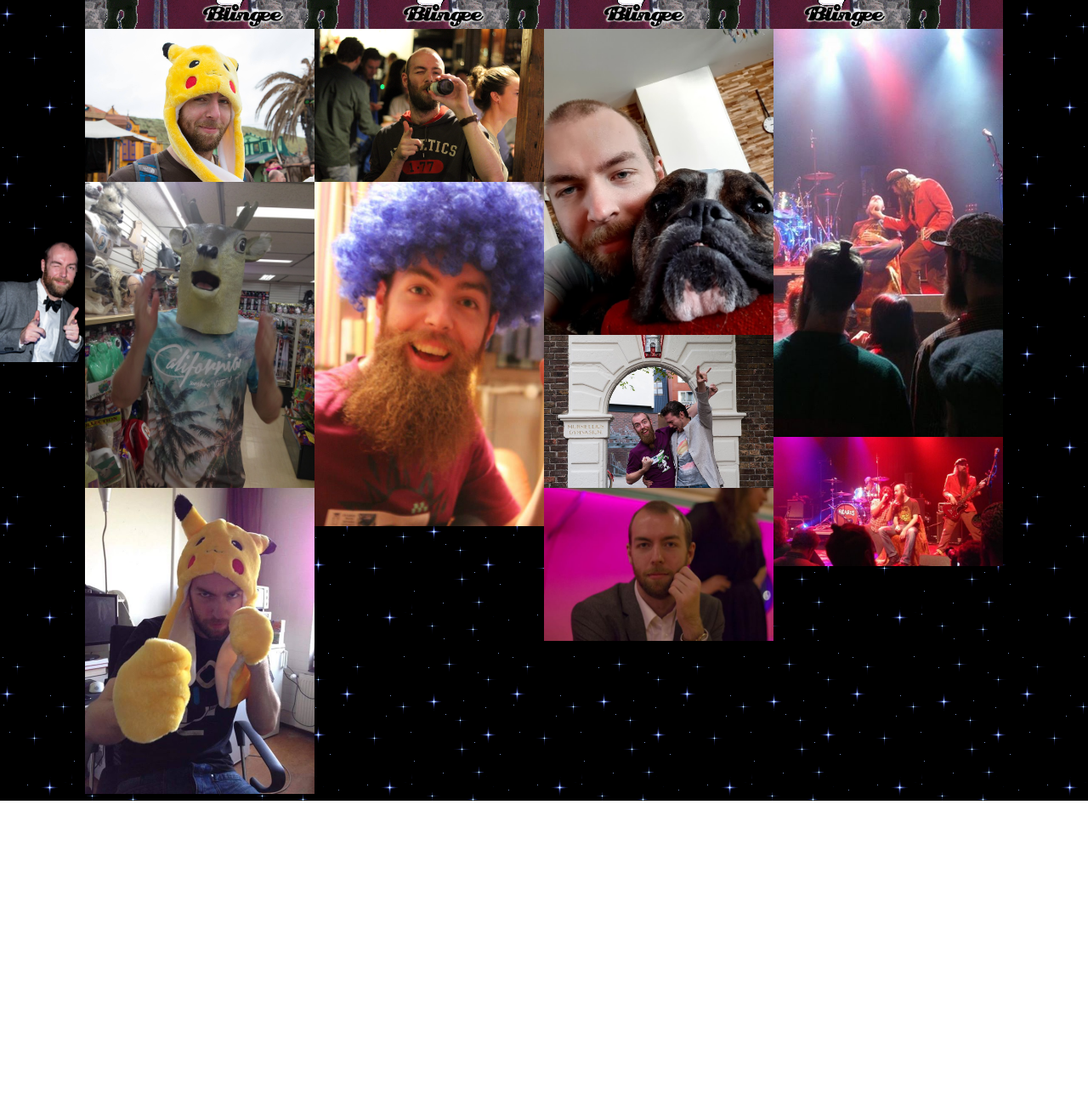
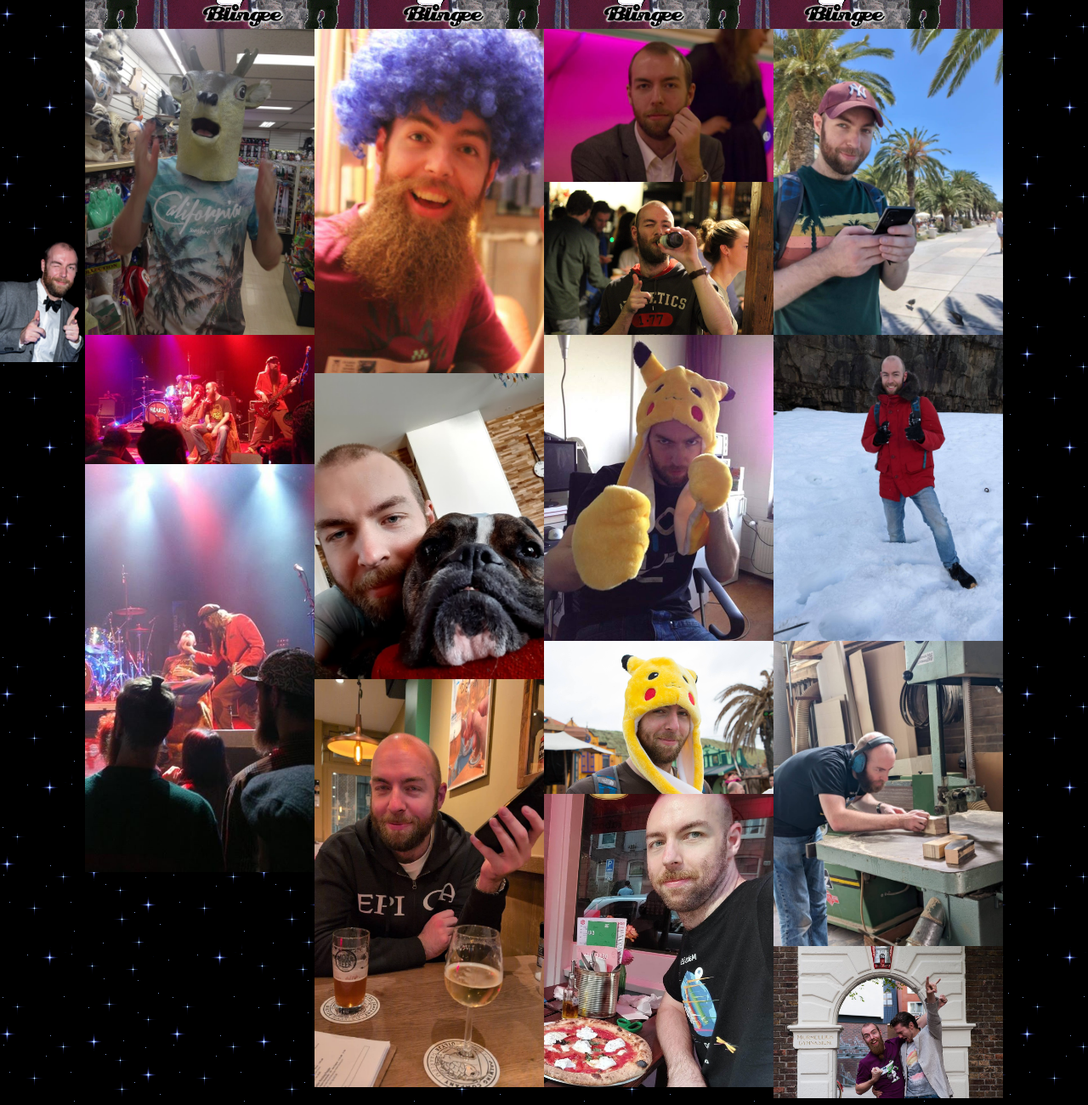
Before and after one commit to maarten990/maarten.sexy, a plain HTML site: page index.html in a window 1280 px wide. Shown: the part 374-1674 px from the top of the page at 85% size. Before the commit the page ends 1316 px from the top, so only its background shows below. Drawn offline with Linux system fonts and the light colour scheme.

Commit message:
update images

```diff
--- a/index.html
+++ b/index.html
@@ -1,8 +1,8 @@
+
 <html>
   <head>
     <meta charset="utf-8">
     <link rel="stylesheet" type="text/css" href="sexy.css"/>
-
     <title>The sexiest place on the internet</title>
   </head>
 
@@ -11,26 +11,51 @@
     </div>
 
     <section id="sexy_photos">
-
-	    <img src="assets/0.jpg" alt="so very sexy">
-
-	    <img src="assets/00.jpg" alt="so very sexy">
-
-	    <img src="assets/000.jpg" alt="so very sexy">
-
-	    <img src="assets/1.jpg" alt="so very sexy">
-
-	    <img src="assets/2.jpg" alt="so very sexy">
-
-	    <img src="assets/3.jpg" alt="so very sexy">
-
-	    <img src="assets/4.jpg" alt="so very sexy">
-
-	    <img src="assets/5.jpg" alt="so very sexy">
-
-	    <img src="assets/6.jpg" alt="so very sexy">
-
-	    <img src="assets/8.jpg" alt="so very sexy">
+      <a href="images/aaah.jpg">
+        <img src="images/aaah.jpg" alt="Sexy? Yes.">
+      </a>
+      <a href="images/beard_king.jpg">
+        <img src="images/beard_king.jpg" alt="Sexy? Yes.">
+      </a>
+      <a href="images/beard_stroke.jpg">
+        <img src="images/beard_stroke.jpg" alt="Sexy? Yes.">
+      </a>
+      <a href="images/blue.jpg">
+        <img src="images/blue.jpg" alt="Sexy? Yes.">
+      </a>
+      <a href="images/dog.jpg">
+        <img src="images/dog.jpg" alt="Sexy? Yes.">
+      </a>
+      <a href="images/drunk.jpg">
+        <img src="images/drunk.jpg" alt="Sexy? Yes.">
+      </a>
+      <a href="images/fancy.jpg">
+        <img src="images/fancy.jpg" alt="Sexy? Yes.">
+      </a>
+      <a href="images/gun.jpg">
+        <img src="images/gun.jpg" alt="Sexy? Yes.">
+      </a>
+      <a href="images/pika _punch.jpg">
+        <img src="images/pika _punch.jpg" alt="Sexy? Yes.">
+      </a>
+      <a href="images/pika_hat.jpg">
+        <img src="images/pika_hat.jpg" alt="Sexy? Yes.">
+      </a>
+      <a href="images/pizza.jpg">
+        <img src="images/pizza.jpg" alt="Sexy? Yes.">
+      </a>
+      <a href="images/sexy.jpg">
+        <img src="images/sexy.jpg" alt="Sexy? Yes.">
+      </a>
+      <a href="images/snow.jpg">
+        <img src="images/snow.jpg" alt="Sexy? Yes.">
+      </a>
+      <a href="images/wood.jpg">
+        <img src="images/wood.jpg" alt="Sexy? Yes.">
+      </a>
+      <a href="images/yyyeeeaaaahhh.jpg">
+        <img src="images/yyyeeeaaaahhh.jpg" alt="Sexy? Yes.">
+      </a>
 
     </section>
 
--- a/sexy.css
+++ b/sexy.css
@@ -4,6 +4,11 @@ body {
     margin-left: 100;
     margin-right: 100;
     font-family: Sans-Serif;
+    cursor: url('assets/cursor.png') 89 32, auto;
+}
+
+a {
+    cursor: url('assets/cursor.png') 89 32, auto;
 }
 
 .sexy_header {
```
Also changed, not shown: assets/cursor.png (added), images/aaah.jpg (renamed from assets/00.jpg), images/beard_king.jpg (renamed from assets/8.jpg), images/beard_stroke.jpg (renamed from assets/6.jpg), images/blue.jpg (renamed from assets/2.jpg), images/dog.jpg (renamed from assets/3.jpg), images/drunk.jpg (added), images/fancy.jpg (renamed from assets/5.jpg), images/gun.jpg (renamed from assets/1.jpg), images/pika _punch.jpg (renamed from assets/000.jpg), images/pika_hat.jpg (renamed from assets/0.jpg), images/pizza.jpg (added), images/sexy.jpg (added), images/snow.jpg (added), 2 more files, 1 other file. Lines whose indentation alone changed are shown as unchanged.
